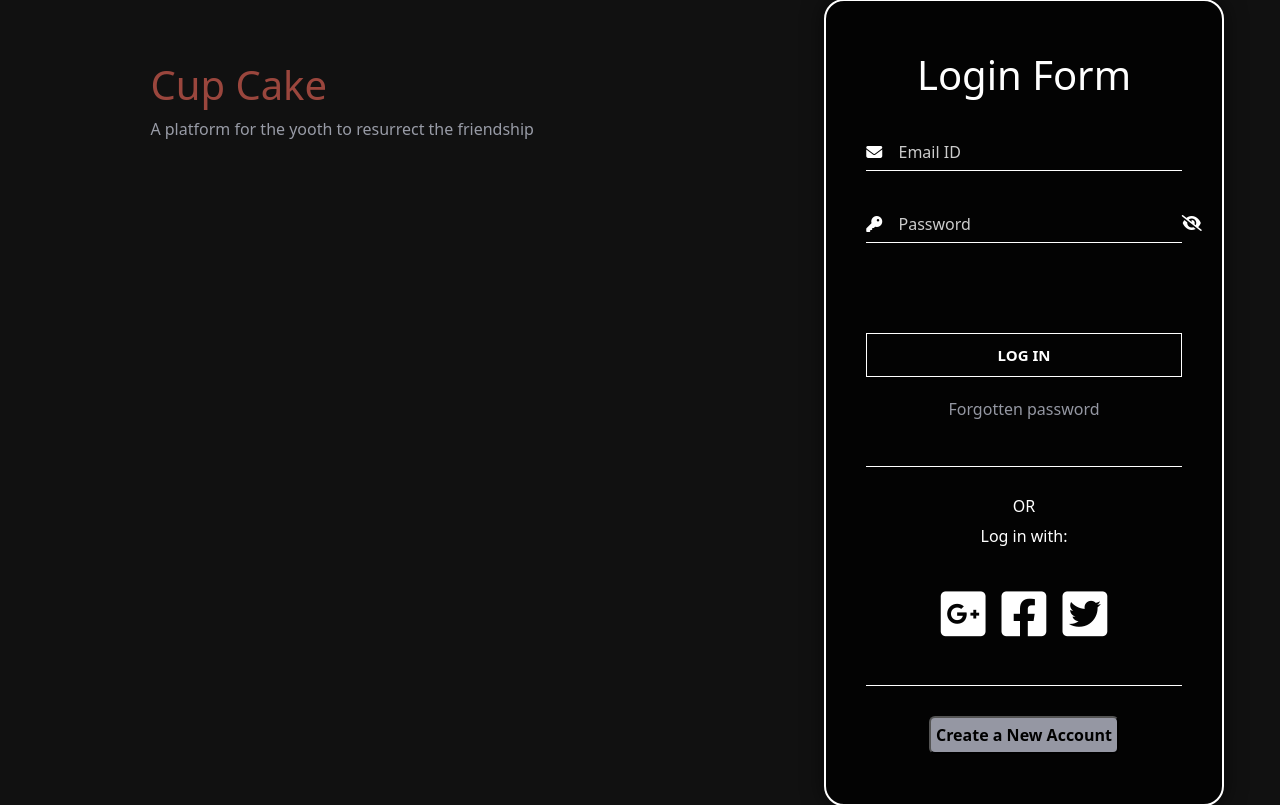
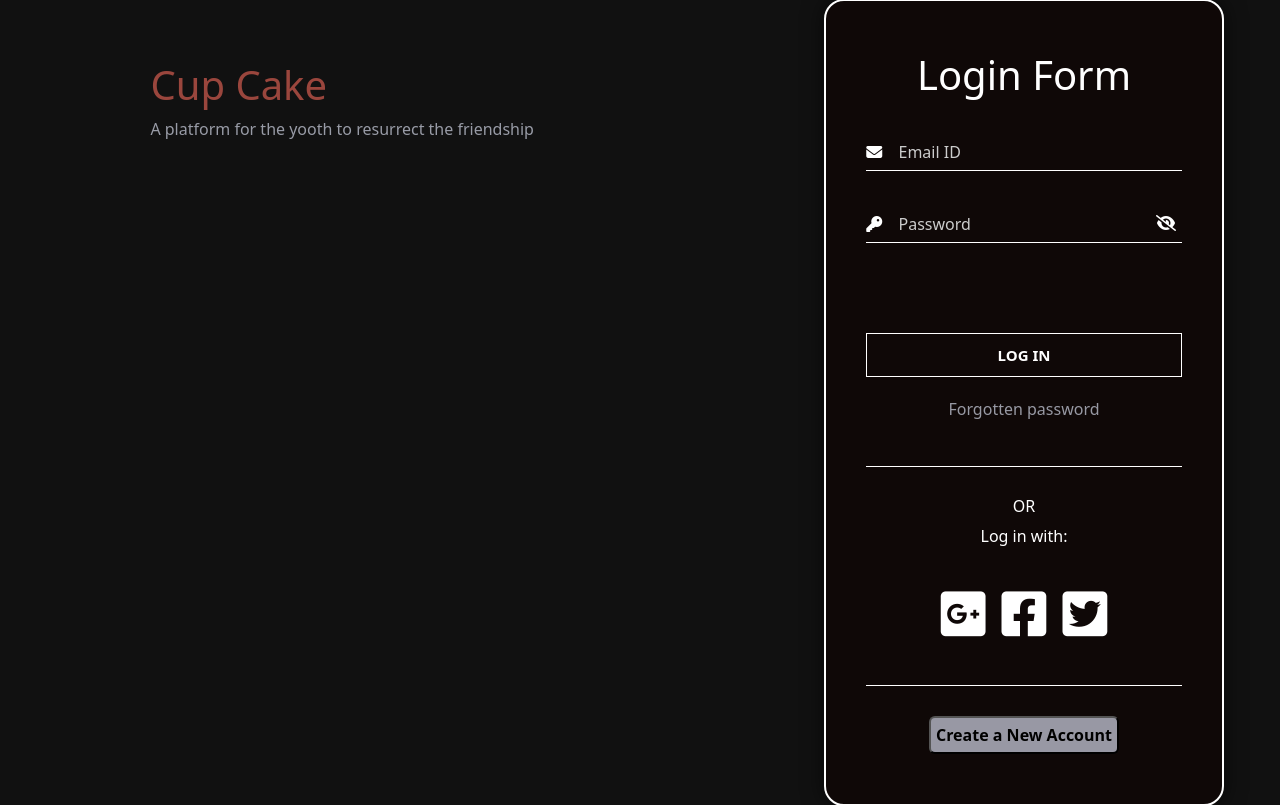
Before and after one commit to Arcane2202/Cupcake, a PHP site: page /login.php in a window 1280 px wide. Shown: the part 89-894 px from the top of the page. Run offline with PHP 8.4, Linux system fonts and the light colour scheme; some libraries are stand-ins or nearby versions.

Commit message:
Login page modified
+ Color contrast adjusted
+ Eye button repositioned correctly

```diff
--- a/css/main.css
+++ b/css/main.css
@@ -75,7 +75,7 @@ body{
 
 .form-box{
     width: 400px;
-    background: rgba(0,0,0,0.8);
+    background: rgba(15, 7, 6,0.8);
     margin-top:6%;
     margin-bottom: 6%;
     margin-left:2%;
--- a/login.php
+++ b/login.php
@@ -81,7 +81,7 @@ session_start();
                     <div class="input-box">
                         <i class="fa fa-key"></i>
                         <input type="password" name="password" value="<?php echo $password ?>" placeholder="Password" id="myInput">
-                        <span class="eye" onclick="hidetoggle()">
+                        <span class="eye" onclick="hidetoggle()" style="margin-left: -2%;">
                             <i id="hide1" class="fa fa-eye"></i>
                             <i id="hide2" class="fa fa-eye-slash"></i>
                         </span>
--- a/signup.php
+++ b/signup.php
@@ -88,7 +88,7 @@
 
                     <div class="input-box3">
                         <input name="password"value="<?php echo $password?>" type="password" placeholder="Password" id="myInput">
-                        <span class="eye" onclick="hidetoggle()">
+                        <span class="eye" onclick="hidetoggle()" style="margin-left: -1%;">
                             <i id="hide1" class="fa fa-eye"></i>
                             <i id="hide2" class="fa fa-eye-slash"></i>
                         </span>
```
